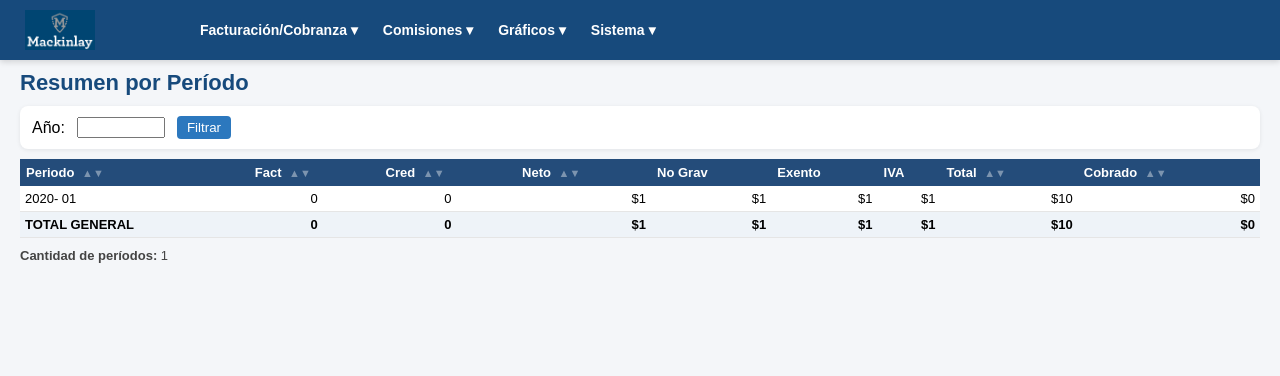
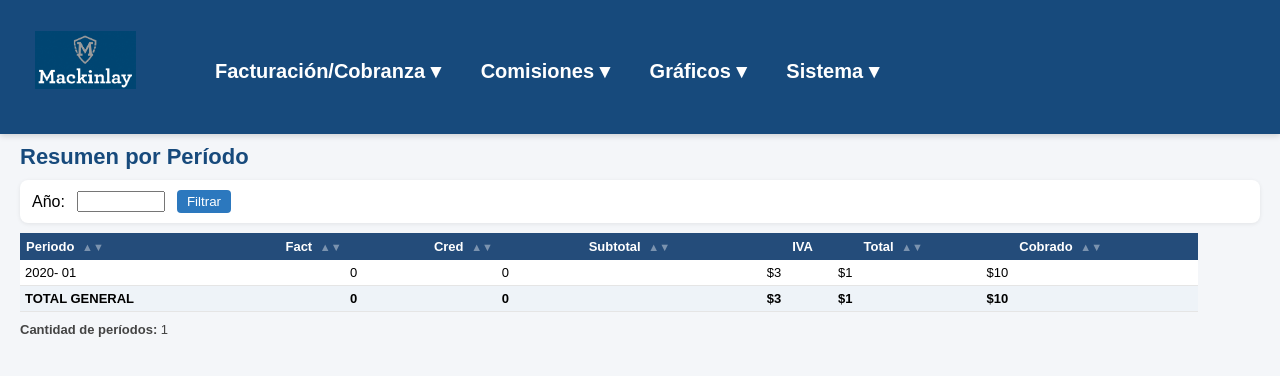
Before and after one commit to MarianGCG/AdminMack, a Django app: page /saldos/ in a window 1280 px wide. Shown: the top 376 px of the page. Run offline with Django 4.2, Linux system fonts and the light colour scheme; tables that the repository leaves empty hold one stand-in row (values such as "Sample post").

Commit message:
Mejoras layout menu y tablas

```diff
--- a/comisiones/templates/base.html
+++ b/comisiones/templates/base.html
@@ -17,17 +17,13 @@
         }
 
         /* NAVBAR */
+
         .navbar {
             background-color: #174a7c;
-            padding: 10px 25px;
-            display: flex;
-            gap: 25px;
-            align-items: center;
-
+            padding: 16px 35px;
             position: sticky;
             top: 0;
             z-index: 1000;
-
             box-shadow: 0 2px 6px rgba(0,0,0,0.15);
         }
 
@@ -35,11 +31,17 @@
             color: white;
             text-decoration: none;
             font-weight: bold;
-            font-size: 14px;
+            font-size: 20px;
         }
+
 
         .navbar a:hover {
             opacity: 0.8;
+        }
+
+        .navbar .logo,
+        .navbar .menu{
+            vertical-align:middle;
         }
 
         /* CONTENIDO */
@@ -47,11 +49,11 @@
             padding: 10px 20px 15px 20px;
             max-width: 1800px;
             margin: 0 auto;
+            overflow-x: auto;
+
         }
 
-        .contenido.fullwidth {
-            max-width: 100%;
-        }
+
 
         /* TITULOS */
         .titulo-grafico {
@@ -118,12 +120,24 @@
         }
 
 
+        .contenedor-tabla{
+            width: fit-content;
+            max-width: 95%;
+
+            margin-left: 0px;
+
+
+            overflow-x:auto;
+        }
+
         .tabla-sistema {
-            width: 100%;
+            width: auto;
+            min-width: 1200px;
             border-collapse: collapse;
             background: white;
             font-size: 13px;
         }
+
 
         .tabla-sistema th {
             background: #244c7a;
@@ -267,12 +281,23 @@
             align-items: center;
         }
 
+
+
         .menu {
-            display: flex;
-            gap: 25px;
-            margin-left: 80px;   /* 👈 ESTE ES EL AJUSTE */
+            display:flex;
+            gap:40px;
+            margin-left:180px;
+            align-items:center;
+            position: relative;
+            top: -25px;
+
+
         }
 
+        .logo{
+            position: relative;
+            top: 15px;
+        }
 
         .filtros-box{
             background: white;
@@ -281,7 +306,6 @@
             box-shadow: 0 2px 6px rgba(0,0,0,0.08);
             margin-bottom: 15px;
         }
-
 
 
     </style>
@@ -297,7 +321,8 @@
     <!-- LOGO -->
     <div class="logo">
         <img src="{% static 'img/Mackinlay.png' %}"
-             style="height:40px;">
+            style="height:58px;">
+
     </div>
 
     <!-- IMPORTACIONES -->
--- a/comisiones/templates/ver_saldos.html
+++ b/comisiones/templates/ver_saldos.html
@@ -76,7 +76,7 @@
 
 
 <th onclick="ordenar('neto')">
-    Neto
+    Subtotal
     <span class="flechas">
         {% if request.GET.orden == 'neto' %}
             {% if request.GET.dir == 'asc' %}▲{% else %}▼{% endif %}
@@ -87,8 +87,6 @@
 
 </th>
 
-<th>No Grav</th>
-<th>Exento</th>
 <th>IVA</th>
 
 <th onclick="ordenar('total')">
@@ -133,20 +131,13 @@
     </td>
 
     <td style="text-align:right;">
-        ${{ s.sum_neto|default:0|localize }}
-    </td>
-
-    <td style="text-align:right;">
-        ${{ s.sum_no_gravado|default:0|localize }}
-    </td>
-
-    <td style="text-align:right;">
-        ${{ s.sum_exento|default:0|localize }}
+        ${{ s.sum_neto|add:s.sum_no_gravado|add:s.sum_exento|default:0|localize }}
     </td>
 
     <td style="text-align:right;">
         ${{ s.sum_iva|default:0|localize }}
     </td>
+
 
     <td style="text-align:right;">
         ${{ s.sum_total|default:0|localize }}
@@ -175,15 +166,7 @@
     </td>
 
     <td style="text-align:right;">
-        ${{ totales.sum_neto|default:0|localize }}
-    </td>
-
-    <td style="text-align:right;">
-        ${{ totales.sum_no_gravado|default:0|localize }}
-    </td>
-
-    <td style="text-align:right;">
-        ${{ totales.sum_exento|default:0|localize }}
+        ${{ totales.sum_neto|add:totales.sum_no_gravado|add:totales.sum_exento|default:0|localize }}
     </td>
 
     <td style="text-align:right;">
--- a/comisiones/views.py
+++ b/comisiones/views.py
@@ -836,9 +836,10 @@ def grafico_indice_mensual(request):
 
     import io
     import base64
+    import matplotlib
+    matplotlib.use("Agg")
     import matplotlib.pyplot as plt
     from matplotlib.ticker import FuncFormatter
-
 
 
     # ===============================
```
Also changed, not shown: comisiones/templates/ver_comprobantes.html (+13 -9 lines).
